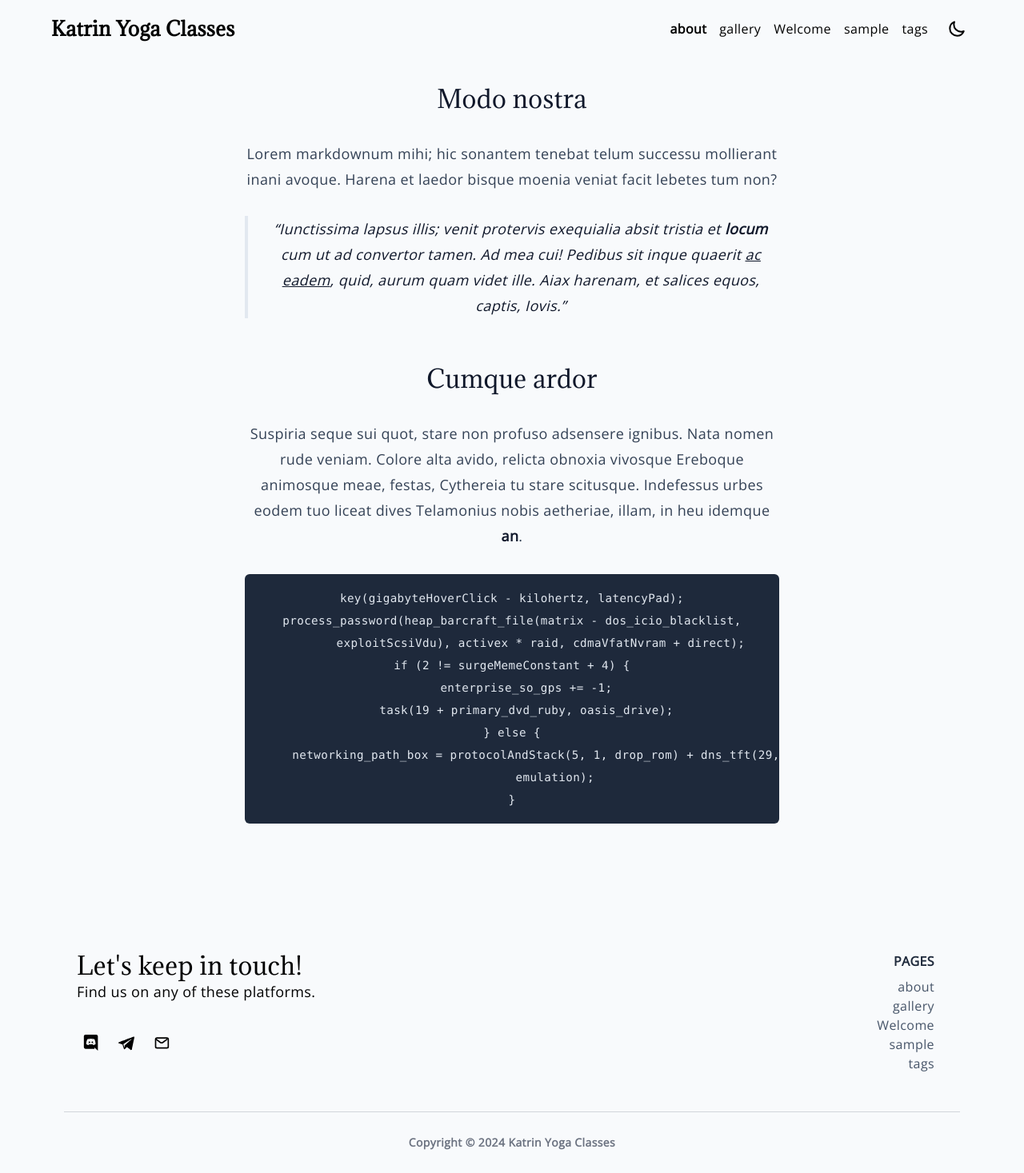
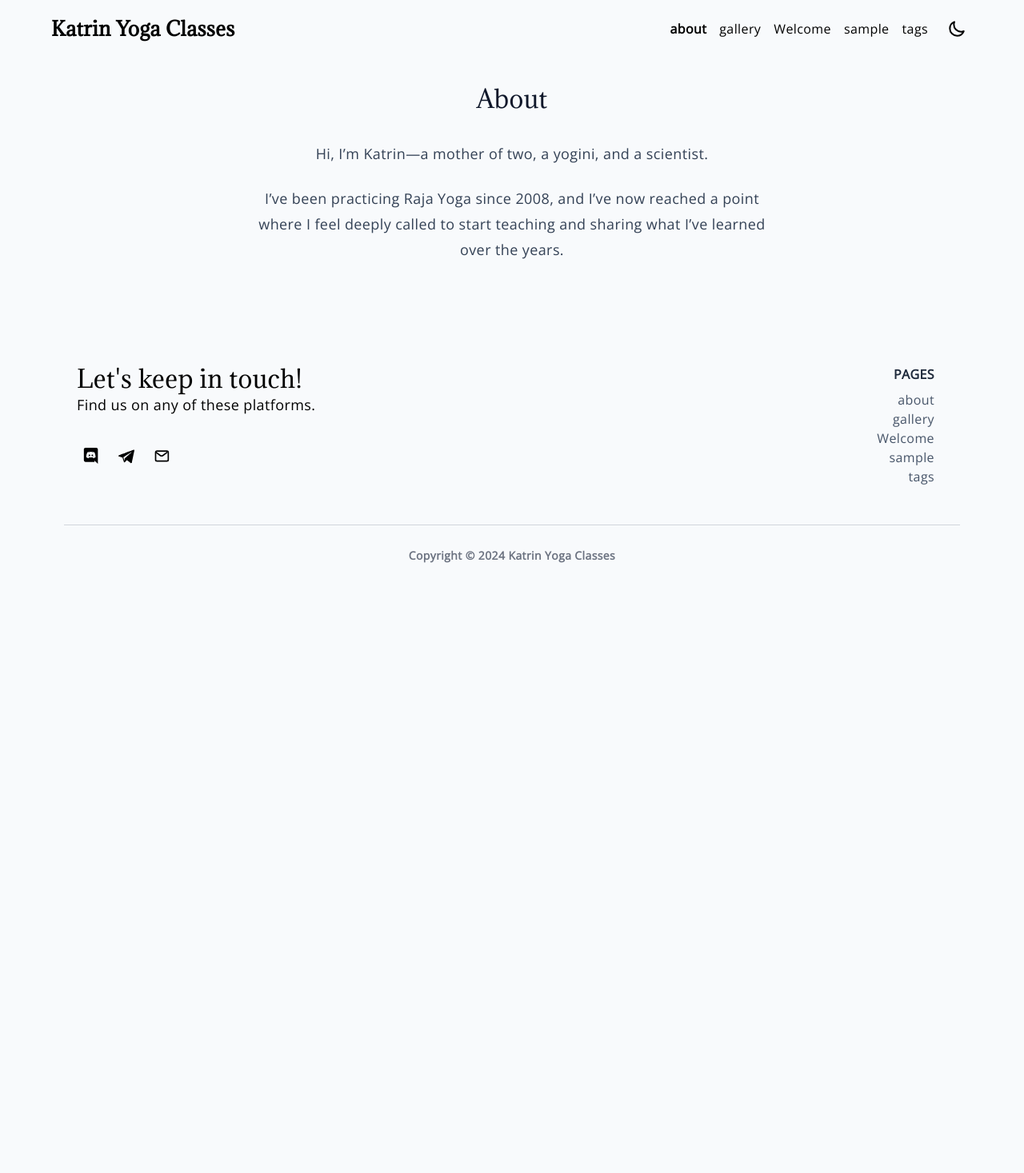
Before and after one commit to katrin-yoga-classes/wind, a Jekyll site: the page built from about.md, in a window 1280 px wide. Shown: the whole page at 80% size. Built offline with Jekyll 4.4.1, drawn with Linux system fonts in a browser that asks for light colours; after the commit the page ends 900 px from its top, so only the background shows below that.

Commit message:
Initialized About

```diff
--- a/about.md
+++ b/about.md
@@ -2,30 +2,8 @@
 title: about
 layout: page
 ---
-## Modo nostra
+## About
 
-Lorem markdownum mihi; hic sonantem tenebat telum successu mollierant inani
-avoque. Harena et laedor bisque moenia veniat facit lebetes tum non?
+Hi, I’m Katrin—a mother of two, a yogini, and a scientist.
 
-> Iunctissima lapsus illis; venit protervis exequialia absit tristia et
-> **locum** cum ut ad convertor tamen. Ad mea cui! Pedibus sit inque quaerit [ac
-> eadem](http://clamavit.io/), quid, aurum quam videt ille. Aiax harenam, et
-> salices equos, captis, Iovis.
-
-## Cumque ardor
-
-Suspiria seque sui quot, stare non profuso adsensere ignibus. Nata nomen rude
-veniam. Colore alta avido, relicta obnoxia vivosque Ereboque animosque meae,
-festas, Cythereia tu stare scitusque. Indefessus urbes eodem tuo liceat dives
-Telamonius nobis aetheriae, illam, in heu idemque **an**.
-
-    key(gigabyteHoverClick - kilohertz, latencyPad);
-    process_password(heap_barcraft_file(matrix - dos_icio_blacklist,
-            exploitScsiVdu), activex * raid, cdmaVfatNvram + direct);
-    if (2 != surgeMemeConstant + 4) {
-        enterprise_so_gps += -1;
-        task(19 + primary_dvd_ruby, oasis_drive);
-    } else {
-        networking_path_box = protocolAndStack(5, 1, drop_rom) + dns_tft(29, -3,
-                emulation);
-    }
+I’ve been practicing Raja Yoga since 2008, and I’ve now reached a point where I feel deeply called to start teaching and sharing what I’ve learned over the years.
```
